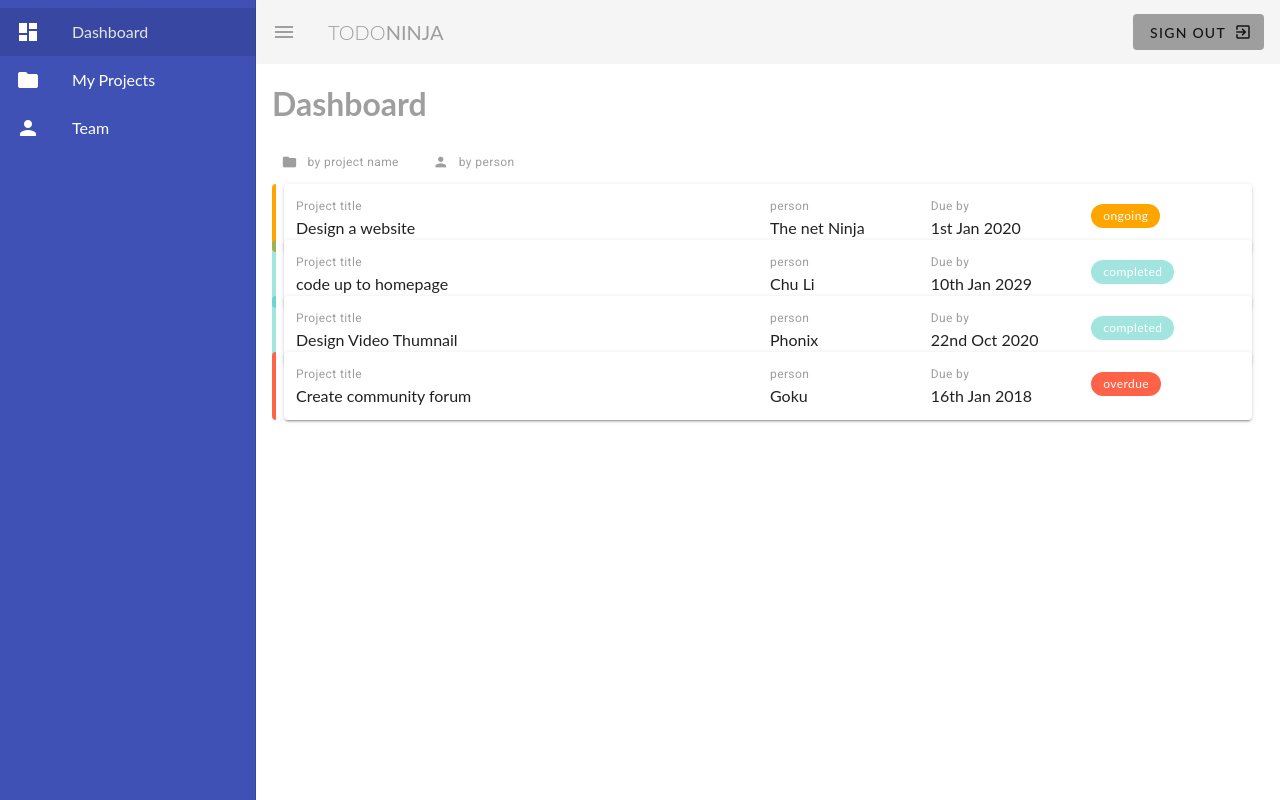
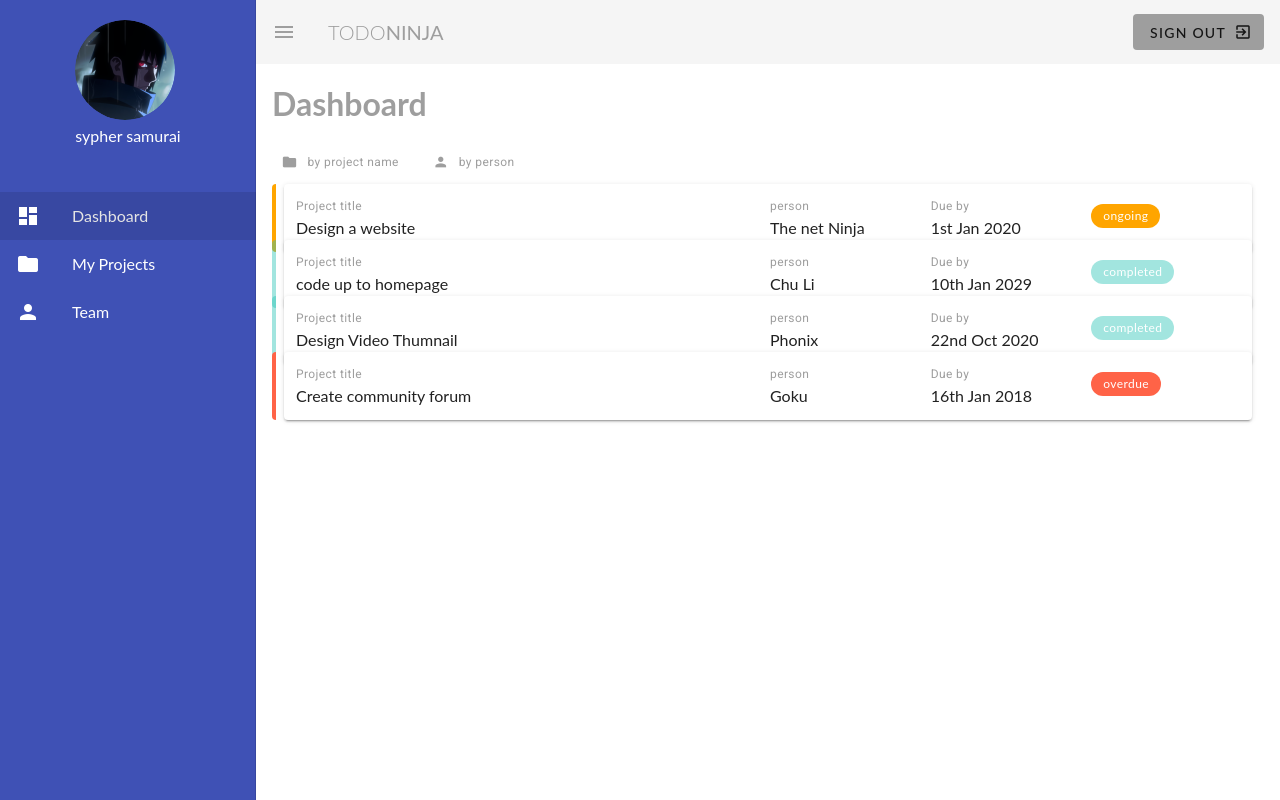
Before and after one commit to sypher-samurai/project-manager, a Vue app: page / in a window 1280 px wide. Both pictures are taken after a click on the button 28 px from the left and 32 px from the top of the page. Built offline with nearby package versions, Linux system fonts and the light colour scheme.

Commit message:
Navbar avatar added

```diff
--- a/src/components/Navbar.vue
+++ b/src/components/Navbar.vue
@@ -16,6 +16,18 @@
       </v-btn>
     </v-app-bar>
     <v-navigation-drawer v-model="drawer" app class="indigo">
+
+<v-layout column align-center>
+<v-flex class="mt-5 mb-5">
+  <v-avatar size="100">
+    <img src="../assets/avartar-5.png" alt="">
+  </v-avatar>
+  <p class="white--text subheading mt-1">sypher samurai</p>
+</v-flex>
+</v-layout>
+
+
+
       <v-list>
         <v-list-item
           v-for="link in links"
```
